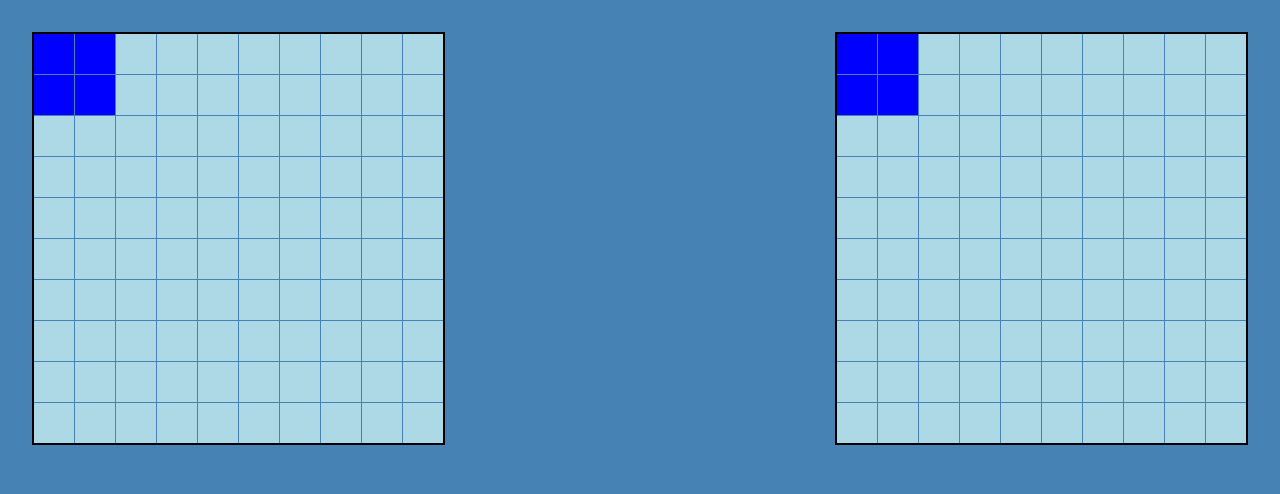
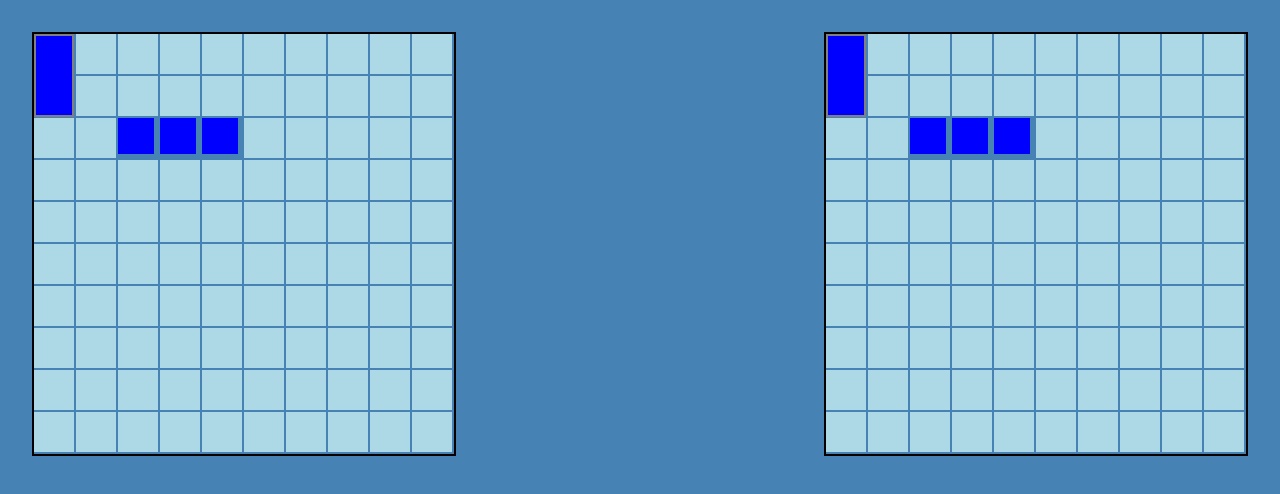
Before and after one commit to ajayfoo/odin-battleship, a website built with webpack: page src/templates/index.html in a window 1280 px wide. Built offline with nearby package versions, Linux system fonts and the light colour scheme.

Commit message:
wip: add borders for ship

```diff
--- a/src/controller/gameboard.js
+++ b/src/controller/gameboard.js
@@ -4,7 +4,7 @@ import { createGameboard } from '../models/gameboard';
 const predeterminedGameboard = () => {
   const gameboard = createGameboard();
   gameboard.placeShipAt([1, 'A'], true, 2);
-  gameboard.placeShipAt([1, 'B'], true, 2);
+  gameboard.placeShipAt([3, 'C'], false, 3);
   return gameboard;
 };
 const createGameboardController = () => {
--- a/src/view/gameboard/index.js
+++ b/src/view/gameboard/index.js
@@ -1,10 +1,32 @@
+import { ShipSegmentType } from '../../models/gameboard';
 import './style.css';
 
-const createCell = (isShip = false) => {
+const createCell = (shipInfo = null) => {
   const view = document.createElement('div');
   view.classList.add('cell');
-  if (isShip) {
+  if (shipInfo) {
     view.classList.add('ship');
+    if (shipInfo.type !== ShipSegmentType.STAND_ALONE) {
+      view.classList.add(shipInfo.isVertical ? 'vertical' : 'horizontal');
+    }
+    switch (shipInfo.type) {
+      case ShipSegmentType.HEAD: {
+        view.classList.add('head');
+        break;
+      }
+      case ShipSegmentType.TAIL: {
+        view.classList.add('tail');
+        break;
+      }
+      case ShipSegmentType.MIDDLE: {
+        view.classList.add('middle');
+        break;
+      }
+      default: {
+        view.classList.add('stand-alone');
+        break;
+      }
+    }
   }
   return view;
 };
@@ -15,7 +37,10 @@ const createGameboardView = (gameboard) => {
   for (let i = 0; i < row; ++i) {
     for (let j = 0; j < col; ++j) {
       if (gameboard.grid[i][j] === null) view.appendChild(createCell());
-      else view.appendChild(createCell(true));
+      else {
+        const shipInfo = gameboard.grid[i][j][1];
+        view.appendChild(createCell(shipInfo));
+      }
     }
   }
   return view;
--- a/src/view/gameboard/style.css
+++ b/src/view/gameboard/style.css
@@ -1,7 +1,7 @@
 .gameboard {
   display: inline-grid;
-  grid-template-columns: repeat(10, 40px);
-  gap: 1px;
+  grid-template-columns: repeat(10, 42px);
+  grid-template-rows: repeat(10, 42px);
   margin: 2em;
   border: 2px solid black;
 }
@@ -10,8 +10,28 @@
   width: 40px;
   height: 40px;
   background-color: lightblue;
+  --ship-border: 2px solid gray;
 }
 
-.cell.ship {
+.ship {
+  width: 36px;
+  height: 36px;
   background-color: blue;
 }
+
+.ship.vertical.head {
+  border: var(--ship-border);
+  height: 40px;
+  border-bottom: none;
+}
+
+.ship.vertical.middle {
+  border-left: var(--ship-border);
+  border-right: var(--ship-border);
+}
+
+.ship.vertical.tail {
+  border: var(--ship-border);
+  height: 39px;
+  border-top: none;
+}
```
